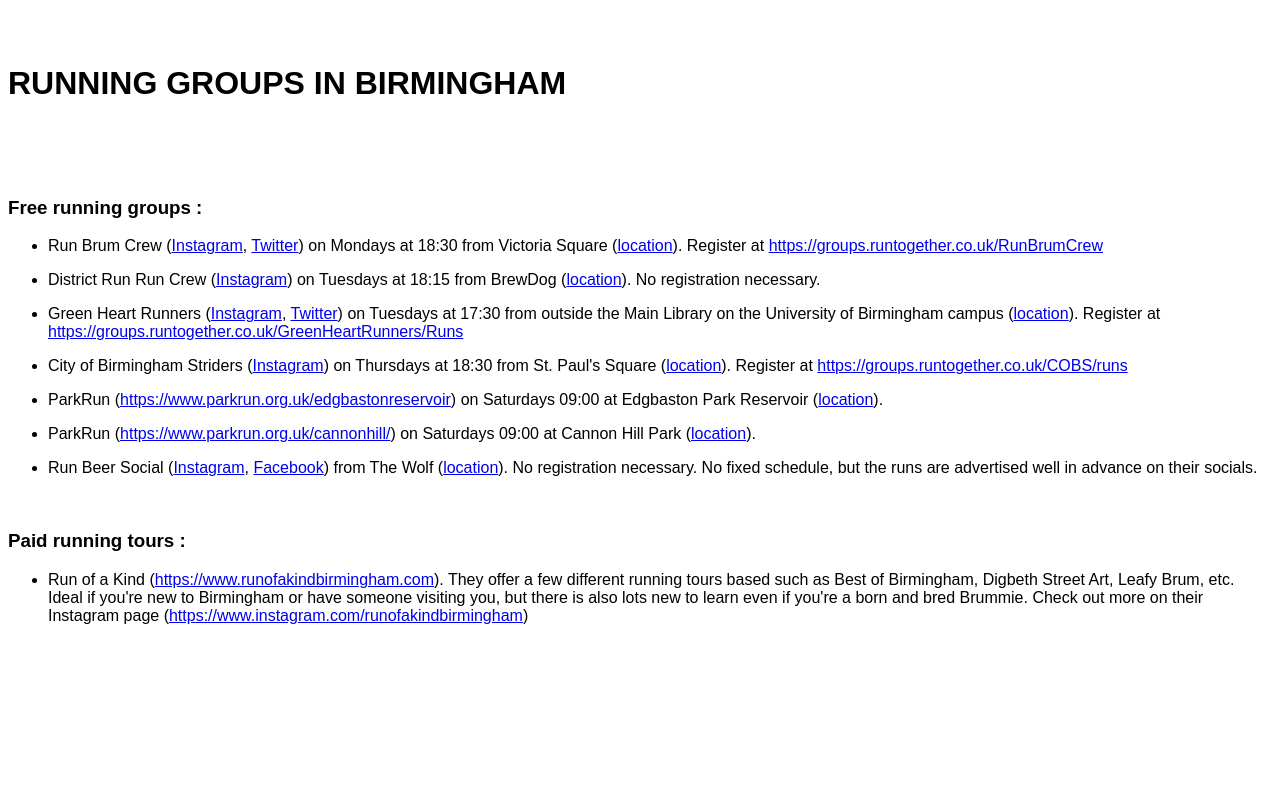
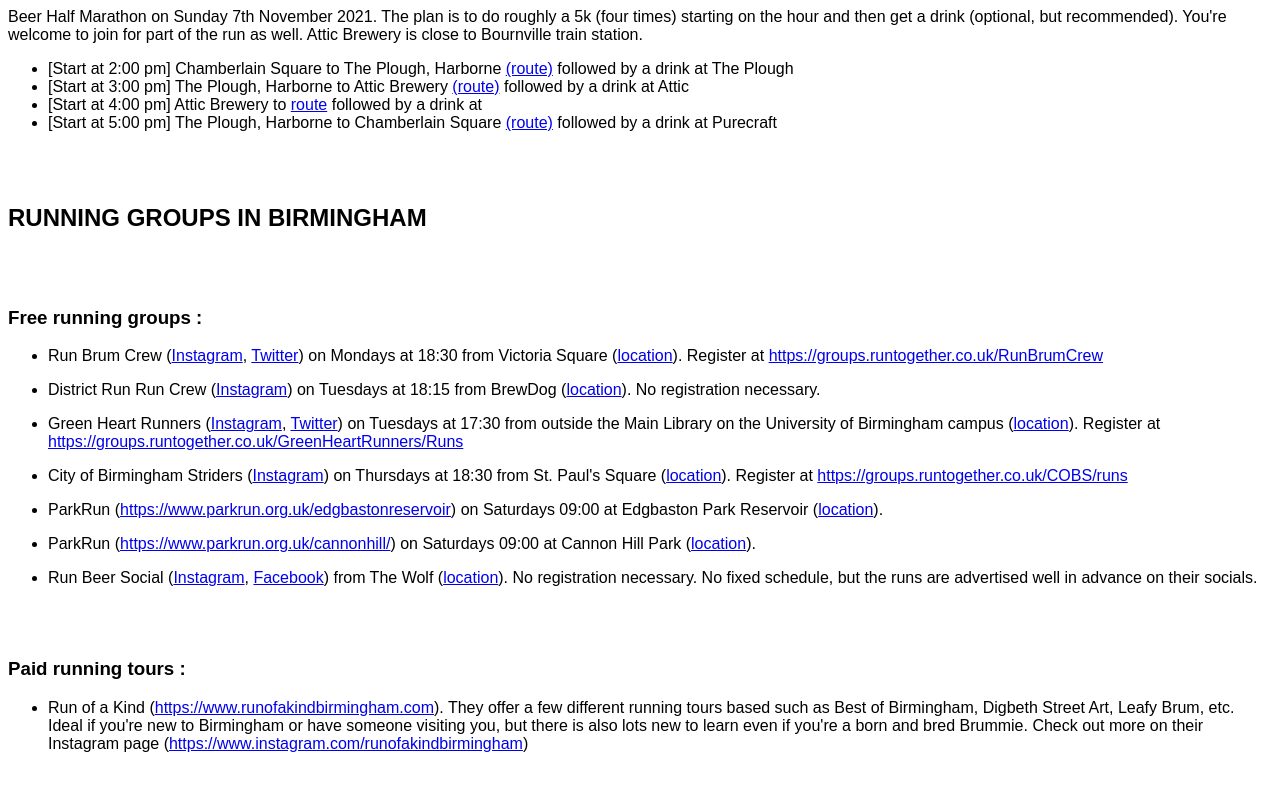
Before and after one commit to rajeshchitnis/rajeshchitnis.github.io, a Jekyll site: the page running.html, which Jekyll copies as it is, in a window 1280 px wide. Shown: the top 791 px of the page. Built offline with Jekyll 4.4.1, drawn with Linux system fonts in a browser that asks for light colours.

Commit message:
Update running.html

```diff
--- a/running.html
+++ b/running.html
@@ -50,15 +50,27 @@
 <body>
 
 
+Beer Half Marathon on Sunday 7th November 2021. The plan is to do roughly a 5k (four times) starting on the hour and then get a drink (optional, but recommended).
+
+You're welcome to join for part of the run as well. Attic Brewery is close to Bournville train station.
+<ul>
+
+<li> [Start at 2:00 pm] Chamberlain Square to The Plough, Harborne <a href="https://goo.gl/maps/c1D3P6WJMDUHExoW7">(route)</a> followed by a drink at The Plough
+
+<li> [Start at 3:00 pm] The Plough, Harborne to Attic Brewery <a href="https://goo.gl/maps/dGzq83bCznPsSr1M8">(route)</a> followed by a drink at Attic
+
+<li> [Start at 4:00 pm] Attic Brewery to  <a href="https://goo.gl/maps/c1D3P6WJMDUHExoW7">route</a> followed by a drink at
+
+<li> [Start at 5:00 pm] The Plough, Harborne to Chamberlain Square <a href="https://goo.gl/maps/c1D3P6WJMDUHExoW7">(route)</a> followed by a drink at Purecraft
+
+</ul>
 
 <br>
 <br>
 
-<h1>
+<h2>
 RUNNING GROUPS IN BIRMINGHAM
-</h1>
-
-<br>
+</h2>
 
 <br>
 <br>
@@ -86,6 +98,7 @@
 </ul>
 
 <br>
+<br>
 
 <h3> Paid running tours :</h3>
 <p>
```
